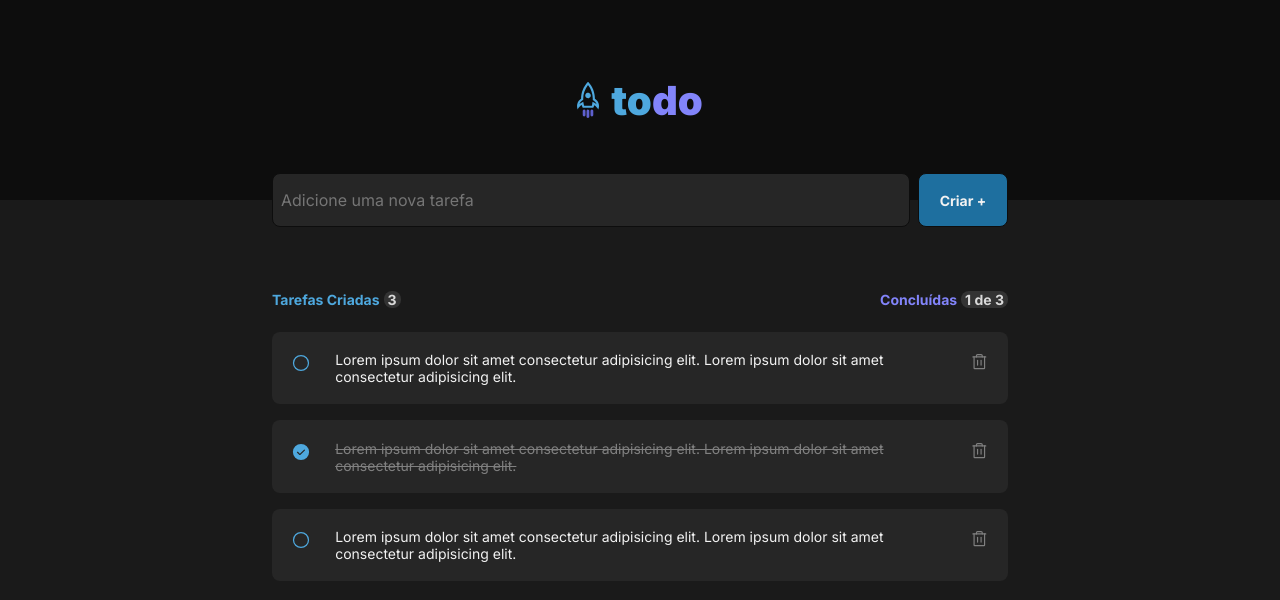
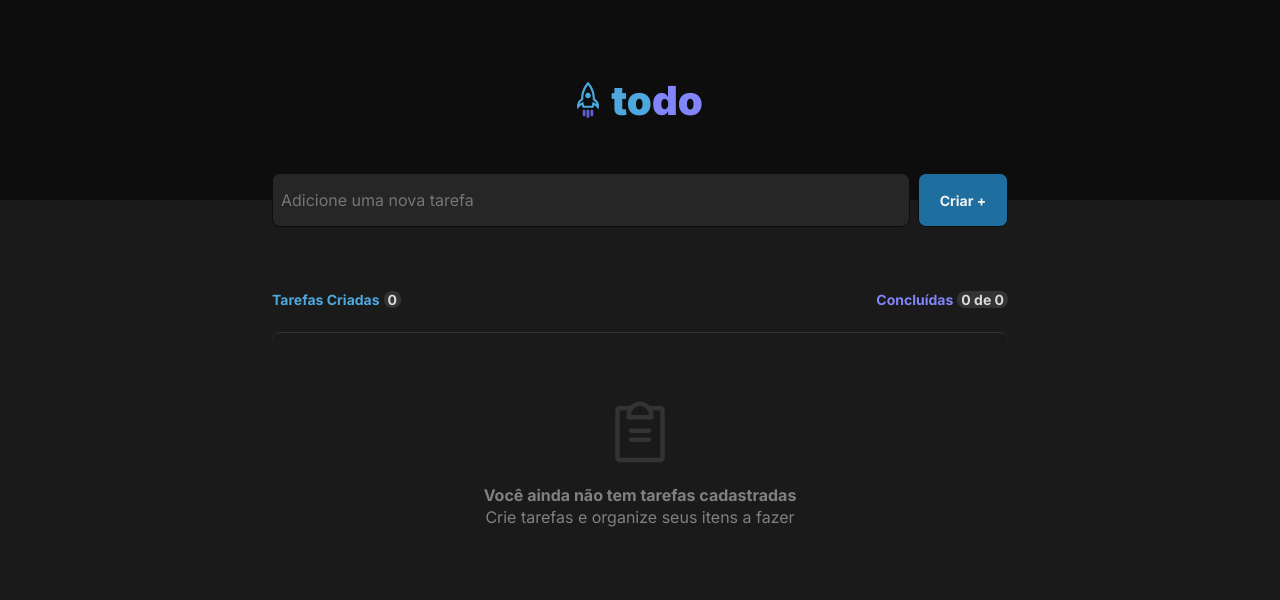
Before and after one commit to leardinifabio/todolist, a React (Vite) app: page / in a window 1280 px wide. Shown: the top 600 px of the page. Built offline with nearby package versions, Linux system fonts and the light colour scheme.

Commit message:
add opção de excluir e concluir tarefa

```diff
--- a/src/components/Task.tsx
+++ b/src/components/Task.tsx
@@ -4,19 +4,50 @@ import { Circle, CheckCircle, Trash } from "phosphor-react";
 interface Task {
   id: number;
   content: string;
-  isNotCompleted?: boolean;
+  isNotCompleted: boolean;
 }
 
-export function Task({ content, isNotCompleted }: Task) {
+interface TaskProps {
+  id: Task["id"];
+  content: Task["content"];
+  isNotCompleted: Task["isNotCompleted"];
+  onDeleteComment: (taskToDelete: number) => void;
+  onFinishTask: (
+    taskToFinishId: number,
+    taskToFinishIsNotCompleted: boolean
+  ) => void;
+}
+
+export function Task({
+  id,
+  content,
+  isNotCompleted,
+  onDeleteComment,
+  onFinishTask,
+}: TaskProps) {
+  function handleDeleteComment() {
+    onDeleteComment(id);
+    console.log(id);
+  }
+
+  function handleFinishTask() {
+    onFinishTask(id, isNotCompleted);
+  }
+
   return (
     <div className={style.taskBox}>
       {isNotCompleted ? (
-        <Circle className={style.circleButton} size="1.5rem" />
+        <Circle
+          className={style.circleButton}
+          size="1.5rem"
+          onClick={handleFinishTask}
+        />
       ) : (
         <CheckCircle
           className={style.circleButton}
           size="1.5rem"
           weight="fill"
+          onClick={handleFinishTask}
         />
       )}
 
@@ -27,7 +58,11 @@ export function Task({ content, isNotCompleted }: Task) {
       >
         {content}
       </span>
-      <Trash className={style.trashButton} size="1.4rem" />
+      <Trash
+        className={style.trashButton}
+        size="1.4rem"
+        onClick={handleDeleteComment}
+      />
     </div>
   );
 }
--- a/src/components/TaskContainer.tsx
+++ b/src/components/TaskContainer.tsx
@@ -1,29 +1,46 @@
-import { useState } from "react";
+import { ChangeEvent, FormEvent, useState } from "react";
 import { ClipboardText } from "phosphor-react";
 import { Task } from "./Task";
 import style from "./TaskContainer.module.css";
 
+interface Task {
+  id: number;
+  content: string;
+  isNotCompleted: boolean;
+}
+
 export function TaskContainer() {
-  const [tasks, setTasks] = useState([
-    {
-      id: 1,
-      content:
-        "Lorem ipsum dolor sit amet consectetur adipisicing elit. Lorem ipsum dolor sit amet consectetur adipisicing elit.",
-      isNotCompleted: true,
-    },
-    {
-      id: 2,
-      content:
-        "Lorem ipsum dolor sit amet consectetur adipisicing elit. Lorem ipsum dolor sit amet consectetur adipisicing elit.",
-      isNotCompleted: false,
-    },
-    {
-      id: 3,
-      content:
-        "Lorem ipsum dolor sit amet consectetur adipisicing elit. Lorem ipsum dolor sit amet consectetur adipisicing elit.",
-      isNotCompleted: true,
-    },
-  ]);
+  const [tasks, setTasks] = useState<Task[]>([]);
+  const [newTask, setNewTask] = useState("");
+
+  function handleNewTask(event: FormEvent) {
+    event.preventDefault();
+    setTasks([
+      ...tasks,
+      { id: tasks.length + 1, content: newTask, isNotCompleted: true },
+    ]);
+    setNewTask("");
+  }
+
+  function handleNewTaskChange(event: ChangeEvent<HTMLInputElement>) {
+    setNewTask(event.target.value);
+  }
+
+  function deleteComent(taskToDelete: number) {
+    const taskWithoutDelete = tasks.filter((task) => task.id !== taskToDelete);
+    setTasks(taskWithoutDelete);
+  }
+
+  function finishTask(
+    taskToFinishId: number,
+    taskFinishIsNotCompleted: boolean
+  ) {
+    const taskToFinish = tasks.find((task) => task.id === taskToFinishId);
+    if (taskToFinish) {
+      taskToFinish.isNotCompleted = !taskFinishIsNotCompleted;
+      setTasks([...tasks]);
+    }
+  }
 
   const isCompleted = tasks.filter(
     (task) => task.isNotCompleted === false
@@ -32,8 +49,13 @@ export function TaskContainer() {
   return (
     <div className={style.container}>
       <header>
-        <form className={style.inputNewTask}>
-          <input type="text" placeholder="Adicione uma nova tarefa" />
+        <form onSubmit={handleNewTask} className={style.inputNewTask}>
+          <input
+            type="text"
+            placeholder="Adicione uma nova tarefa"
+            value={newTask}
+            onChange={handleNewTaskChange}
+          />
           <button type="submit">
             Criar <span>+</span>
           </button>
@@ -64,6 +86,8 @@ export function TaskContainer() {
                 id={task.id}
                 content={task.content}
                 isNotCompleted={task.isNotCompleted}
+                onDeleteComment={deleteComent}
+                onFinishTask={finishTask}
               />
             );
           })
```
